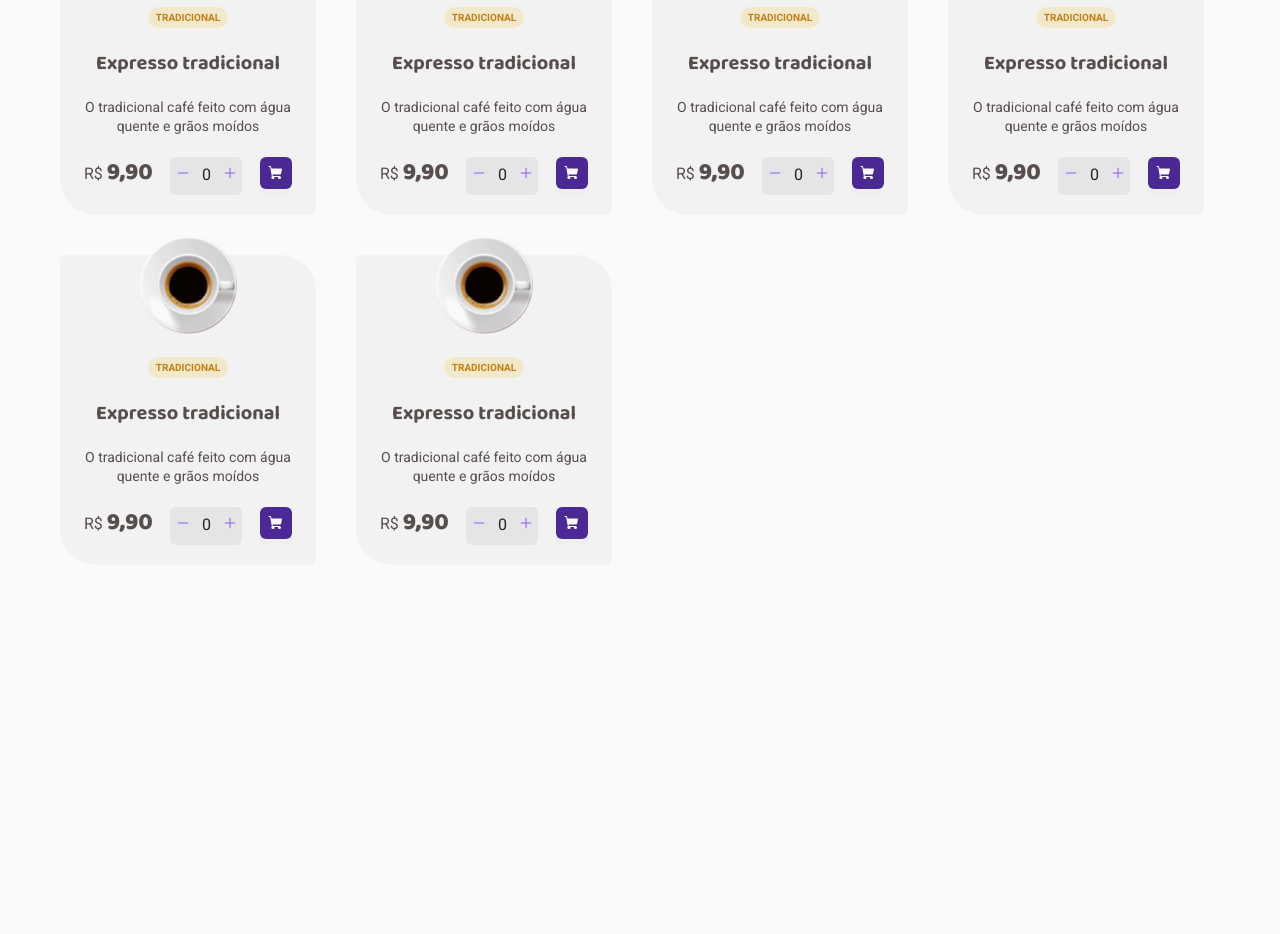
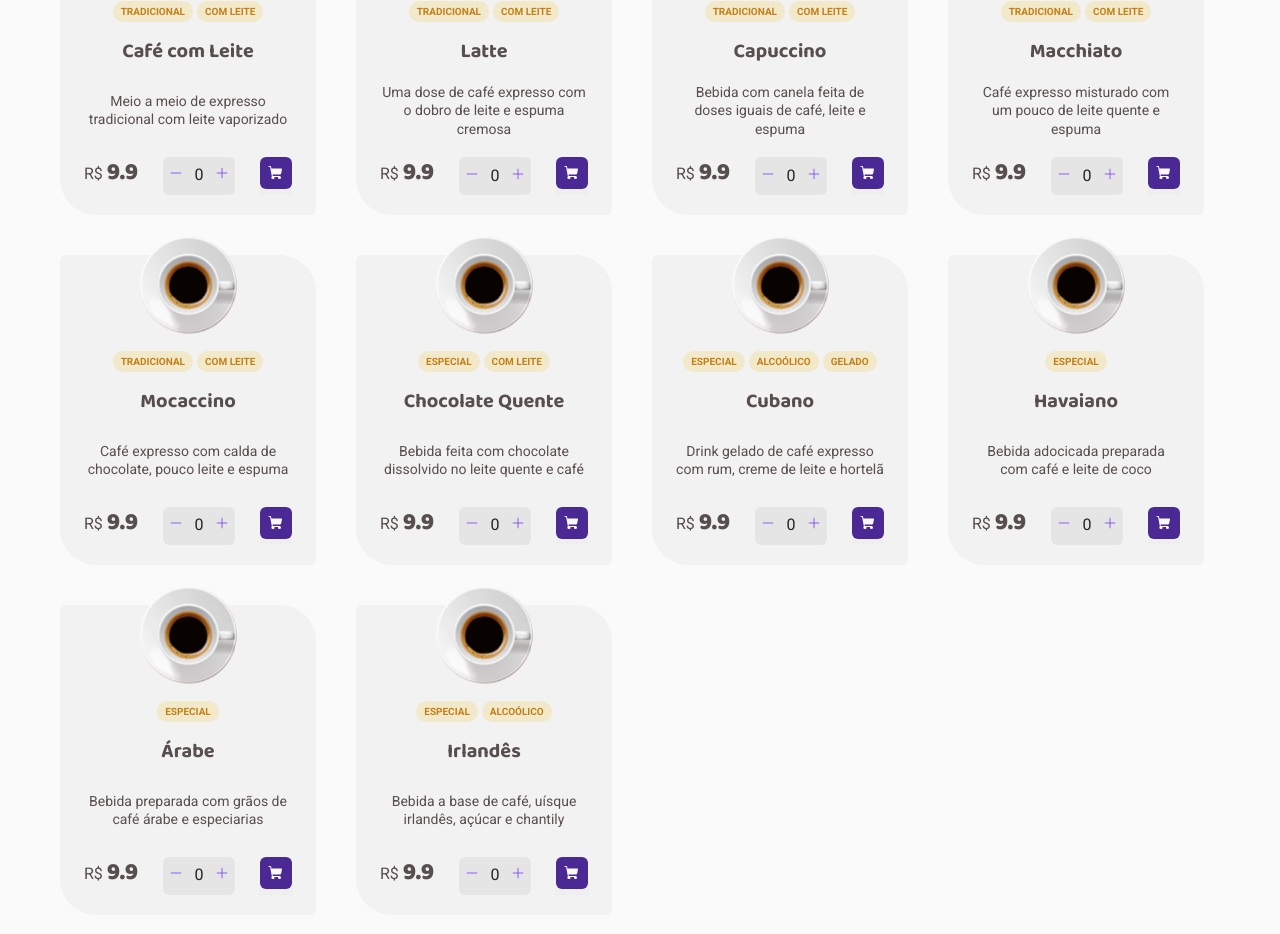
Before and after one commit to degui1/coffee-delivery, a React (Vite) app: page / in a window 1280 px wide. Shown: the part 786-1720 px from the top of the page. Before the commit the page ends 1383 px from the top, so only its background shows below. Built offline with nearby package versions, Linux system fonts and the light colour scheme.

Commit message:
cart reducer & cart context

```diff
--- a/src/App.tsx
+++ b/src/App.tsx
@@ -3,12 +3,15 @@ import { defaultTheme } from './styles/themes/default'
 import { GlobalStyle } from './styles/global'
 import { BrowserRouter } from 'react-router-dom'
 import { Router } from './Router'
+import { CartProvider } from './contexts/CartContext'
 
 export function App() {
   return (
     <ThemeProvider theme={defaultTheme}>
       <BrowserRouter>
-        <Router />
+        <CartProvider>
+          <Router />
+        </CartProvider>
       </BrowserRouter>
       <GlobalStyle />
     </ThemeProvider>
--- a/src/components/Counter/index.tsx
+++ b/src/components/Counter/index.tsx
@@ -2,14 +2,24 @@ import { Minus, Plus } from 'phosphor-react'
 
 import { CounterContainer } from './styles'
 
-export function Counter() {
+interface ICounterProperties {
+  amount: number
+  onReduceAmount: () => void
+  onIncreaseAmount: () => void
+}
+
+export function Counter({
+  amount,
+  onIncreaseAmount,
+  onReduceAmount,
+}: ICounterProperties) {
   return (
     <CounterContainer>
-      <span>
+      <span onClick={onReduceAmount}>
         <Minus size={14} />
       </span>
-      <span className="counterNumber">0</span>
-      <span>
+      <span className="counterNumber">{amount}</span>
+      <span onClick={onIncreaseAmount}>
         <Plus size={14} />
       </span>
     </CounterContainer>
--- /dev/null
+++ b/src/contexts/CartContext.tsx
@@ -0,0 +1,13 @@
+import { createContext } from 'react'
+
+interface ICartContext {}
+
+export const CartContext = createContext({} as ICartContext)
+
+interface ICartProvider {
+  children: React.ReactNode
+}
+
+export function CartProvider({ children }: ICartProvider) {
+  return <CartContext.Provider value={{}}>{children}</CartContext.Provider>
+}
--- /dev/null
+++ b/src/pages/Home/components/Card/components/pill/index.tsx
@@ -0,0 +1,10 @@
+import { ReactNode } from 'react'
+import { PillContainer } from './styles'
+
+interface IPillProps {
+  children: ReactNode
+}
+
+export function Pill({ children }: IPillProps) {
+  return <PillContainer>{children}</PillContainer>
+}
--- /dev/null
+++ b/src/pages/Home/components/Card/components/pill/styles.ts
@@ -0,0 +1,15 @@
+import styled from 'styled-components'
+import { mixins } from '../../../../../../styles/mixins'
+
+export const PillContainer = styled.span`
+  background-color: ${(props) => props.theme['yellow-light']};
+  ${mixins.fonts.tag}
+  text-transform: uppercase;
+  color: ${(props) => props.theme['yellow-dark']};
+  padding: 4px 8px;
+  border-radius: 100px;
+  text-align: center;
+
+  display: flex;
+  align-items: center;
+`
--- a/src/pages/Home/components/Card/index.tsx
+++ b/src/pages/Home/components/Card/index.tsx
@@ -1,27 +1,56 @@
 import { ShoppingCart } from 'phosphor-react'
 
-import { BuySection, CardCoffee } from './styles'
+import { BuySection, CardCoffee, InfoContainer, TagContainer } from './styles'
 
 import Expresso from '../../../../assets/coffees/Expresso.svg'
 import { Counter } from '../../../../components/Counter'
+import { Coffee } from '../..'
+import { Pill } from './components/pill'
+import { useState } from 'react'
 
-export function Card() {
+interface ICardProps {
+  coffee: Coffee
+}
+
+export function Card({ coffee }: ICardProps) {
+  const [amount, setAmount] = useState(0)
+
+  function reduceAmount() {
+    if (amount > 0) {
+      setAmount((state) => state - 1)
+    }
+  }
+
+  function increaseAmount() {
+    setAmount((state) => state + 1)
+  }
+
   return (
     <CardCoffee>
       <img src={Expresso} alt="" />
-      <span className="pill">Tradicional</span>
-      <h3>Expresso tradicional</h3>
-      <p>O tradicional café feito com água quente e grãos moídos</p>
+      <TagContainer>
+        {coffee.tags.map((tag) => {
+          return <Pill key={coffee.id}>{tag}</Pill>
+        })}
+      </TagContainer>
+      <InfoContainer>
+        <h3>{coffee.name}</h3>
+        <p>{coffee.description}</p>
 
         <BuySection>
           <span>
-          R$ <span className="cardPrice">9,90</span>
+            R$ <span className="cardPrice">{coffee.price}</span>
           </span>
-        <Counter />
+          <Counter
+            amount={amount}
+            onReduceAmount={reduceAmount}
+            onIncreaseAmount={increaseAmount}
+          />
           <button>
             <ShoppingCart size={32} weight="fill" />
           </button>
         </BuySection>
+      </InfoContainer>
     </CardCoffee>
   )
 }
--- a/src/pages/Home/components/Card/styles.ts
+++ b/src/pages/Home/components/Card/styles.ts
@@ -13,21 +13,11 @@ export const CardCoffee = styled.div`
 
   padding: 1.25rem 1.5rem;
 
-  justify-content: space-between;
   align-items: center;
 
   text-align: center;
 
-  .pill {
-    background-color: ${(props) => props.theme['yellow-light']};
-    ${mixins.fonts.tag}
-    text-transform: uppercase;
-    color: ${(props) => props.theme['yellow-dark']};
-    padding: 4px 2px;
-    border-radius: 100px;
-    text-align: center;
-    width: 80px;
-  }
+  gap: 1rem;
 
   h3 {
     ${mixins.fonts.titleS}
@@ -41,6 +31,13 @@ export const CardCoffee = styled.div`
     width: 100px;
     margin-top: calc(0px - 2rem - 8px);
   }
+`
+
+export const InfoContainer = styled.div`
+  display: flex;
+  flex-direction: column;
+  justify-content: space-between;
+  height: 100%;
 `
 
 export const BuySection = styled.div`
@@ -71,3 +68,9 @@ export const BuySection = styled.div`
     }
   }
 `
+export const TagContainer = styled.div`
+  display: flex;
+  flex-flow: row wrap;
+  justify-content: center;
+  gap: 0.25rem;
+`
--- a/src/pages/Home/index.tsx
+++ b/src/pages/Home/index.tsx
@@ -1,6 +1,104 @@
+import { Coffee } from '../../reducers/CartReducer'
 import { Card } from './components/Card'
 import { Feed } from './components/Feed'
 import { CardsContainer, HomeContainer, Menu } from './styles'
+
+const Coffees: Coffee[] = [
+  {
+    id: '57349',
+    name: 'Café com Leite',
+    price: 9.9,
+    tags: ['tradicional', 'com leite'],
+    description: 'Meio a meio de expresso tradicional com leite vaporizado',
+    image: '',
+    amount: 0,
+  },
+  {
+    id: '32180',
+    name: 'Latte',
+    price: 9.9,
+    tags: ['tradicional', 'com leite'],
+    description:
+      'Uma dose de café expresso com o dobro de leite e espuma cremosa',
+    image: '',
+    amount: 0,
+  },
+  {
+    id: '76090',
+    name: 'Capuccino',
+    price: 9.9,
+    tags: ['tradicional', 'com leite'],
+    description:
+      'Bebida com canela feita de doses iguais de café, leite e espuma',
+    image: '',
+    amount: 0,
+  },
+  {
+    id: '34278',
+    name: 'Macchiato',
+    price: 9.9,
+    tags: ['tradicional', 'com leite'],
+    description:
+      'Café expresso misturado com um pouco de leite quente e espuma',
+    image: '',
+    amount: 0,
+  },
+  {
+    id: '43625',
+    name: 'Mocaccino',
+    price: 9.9,
+    tags: ['tradicional', 'com leite'],
+    description: 'Café expresso com calda de chocolate, pouco leite e espuma',
+    image: '',
+    amount: 0,
+  },
+  {
+    id: '47382',
+    name: 'Chocolate Quente',
+    price: 9.9,
+    tags: ['especial', 'com leite'],
+    description: 'Bebida feita com chocolate dissolvido no leite quente e café',
+    image: '',
+    amount: 0,
+  },
+  {
+    id: '22548',
+    name: 'Cubano',
+    price: 9.9,
+    tags: ['especial', 'alcoólico', 'gelado'],
+    description:
+      'Drink gelado de café expresso com rum, creme de leite e hortelã',
+    image: '',
+    amount: 0,
+  },
+  {
+    id: '43978',
+    name: 'Havaiano',
+    price: 9.9,
+    tags: ['especial'],
+    description: 'Bebida adocicada preparada com café e leite de coco',
+    image: '',
+    amount: 0,
+  },
+  {
+    id: '89761',
+    name: 'Árabe',
+    price: 9.9,
+    tags: ['especial'],
+    description: 'Bebida preparada com grãos de café árabe e especiarias',
+    image: '',
+    amount: 0,
+  },
+  {
+    id: '06857',
+    name: 'Irlandês',
+    price: 9.9,
+    tags: ['especial', 'alcoólico'],
+    description: 'Bebida a base de café, uísque irlandês, açúcar e chantily',
+    image: '',
+    amount: 0,
+  },
+]
 
 export function Home() {
   return (
@@ -9,12 +107,9 @@ export function Home() {
       <Menu>
         <h1>Nossos Cafés</h1>
         <CardsContainer>
-          <Card />
-          <Card />
-          <Card />
-          <Card />
-          <Card />
-          <Card />
+          {Coffees.map((coffee) => {
+            return <Card key={coffee.id} coffee={coffee} />
+          })}
         </CardsContainer>
       </Menu>
     </HomeContainer>
--- /dev/null
+++ b/src/reducers/CartReducer.ts
@@ -0,0 +1,67 @@
+export enum CartActionTypes {
+  ADD_COFFEE = 'ADD_NEW',
+  REMOVE_COFFEE = 'REMOVE_COFFEE',
+}
+
+export type Coffee = {
+  id: string
+  name: string
+  price: number
+  tags: string[]
+  description: string
+  image: string
+  amount: number
+}
+
+export type CartActions = {
+  type: CartActionTypes
+  payload: {
+    coffee: Coffee
+  }
+}
+
+function findCoffee(state: Coffee[], id: string): boolean {
+  if (state.find((coffee) => coffee.id === id)) {
+    return true
+  }
+  return false
+}
+
+function AddCoffee(state: Coffee[], coffeeOutOf: Coffee): Coffee[] {
+  if (findCoffee(state, coffeeOutOf.id)) {
+    return state.map((coffee) => {
+      if (coffee.id === coffeeOutOf.id) {
+        return { ...coffee, amount: coffee.amount + 1 }
+      }
+      return coffee
+    })
+  } else {
+    return [...state, coffeeOutOf]
+  }
+}
+
+function RemoveCoffee(state: Coffee[], coffeeOutOf: Coffee): Coffee[] {
+  return state.map((coffee) => {
+    if (coffee.id === coffeeOutOf.id) {
+      if (coffee.amount > 1) {
+        return { ...coffee, amount: coffee.amount - 1 }
+      }
+    }
+    return coffee
+  })
+}
+
+export function CartReducer(state: Coffee[], action: CartActions) {
+  switch (action.type) {
+    case CartActionTypes.ADD_COFFEE: {
+      return AddCoffee(state, action.payload.coffee)
+    }
+
+    case CartActionTypes.REMOVE_COFFEE: {
+      return RemoveCoffee(state, action.payload.coffee)
+    }
+
+    default:
+      return state
+  }
+}
```
Lines whose indentation alone changed are shown as unchanged.
